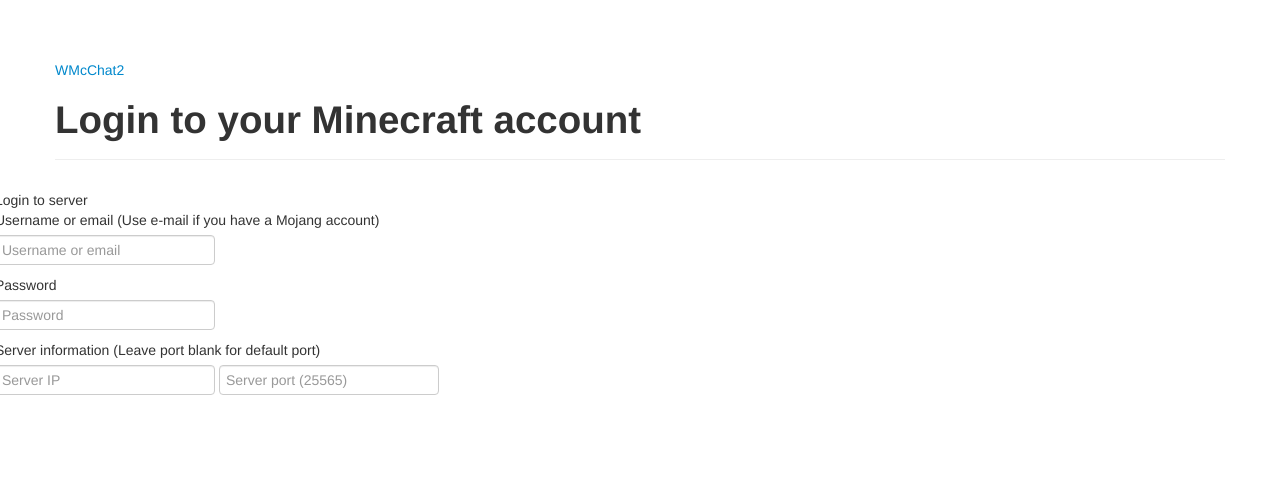
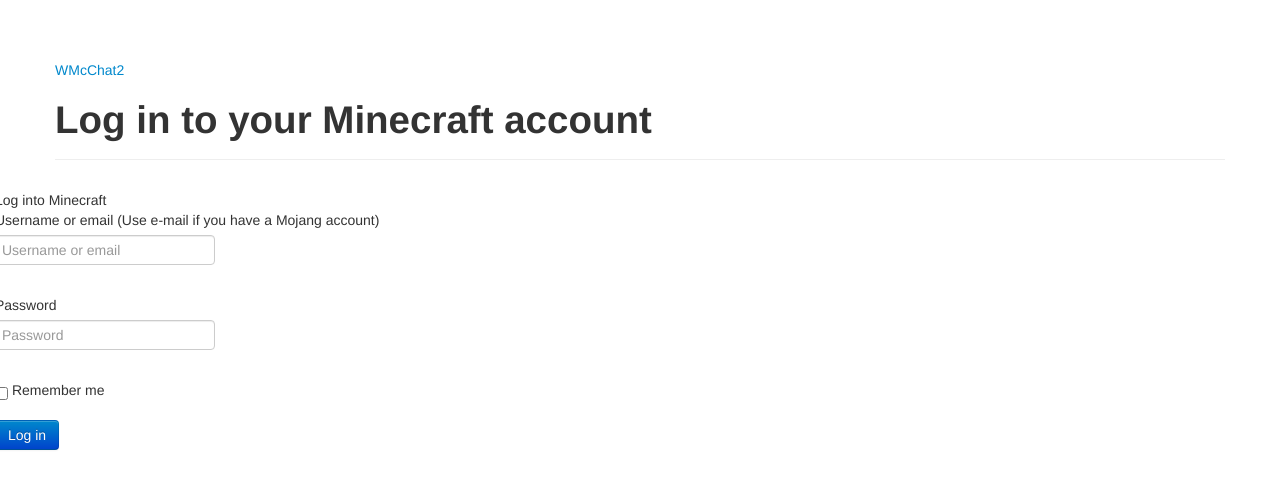
Before and after one commit to JorelAli/WMcChat2, a website: page client/login.html in a window 1280 px wide. Drawn offline with nearby package versions, Linux system fonts and the light colour scheme.

Commit message:
Removes server login - purely for Mc Account

```diff
--- a/client/login.html
+++ b/client/login.html
@@ -28,12 +28,12 @@
         </nav>
 
         <div class="page-header">
-            <h1>Login to your Minecraft account</h1>
+            <h1>Log in to your Minecraft account</h1>
         </div>
         <div class="row">
 
             <div class="panel panel-primary row controls">
-                <div class="panel-heading">Login to server</div>
+                <div class="panel-heading">Log into Minecraft</div>
                 <div class="panel-body">
                     <form action="http://127.0.0.1:3000/chat" method="post">
                         <div class="control-group">
@@ -41,20 +41,16 @@
                             <div class="controls">
                                 <input type="text" name="uname" class="form-control" placeholder="Username or email">
                             </div>
-
+                            <br>
                             <label class="control-label" for="inputPassword">Password</label>
                             <div class="controls">
                                 <input type="password" name="pword" class="form-control" placeholder="Password">
                             </div>
-
-                            <label class="control-label" for="serverInfo">Server information (Leave port blank for default port)</label>
+                            <br>
                             <div class="controls">
-                                <div class="input-group">
-                                    <input type="text" name="servip" class="form-control" placeholder="Server IP">
-                                    <span class="input-group-addon">
-										<input type="text" name="port" placeholder="Server port (25565)">
-									</span>
-                                </div>
+                                <input type="checkbox"> Remember me
+                                    <br><br>
+                                <input type="submit" class="btn btn-primary" value="Log in">
                             </div>
                         </div>
                     </form>
```
